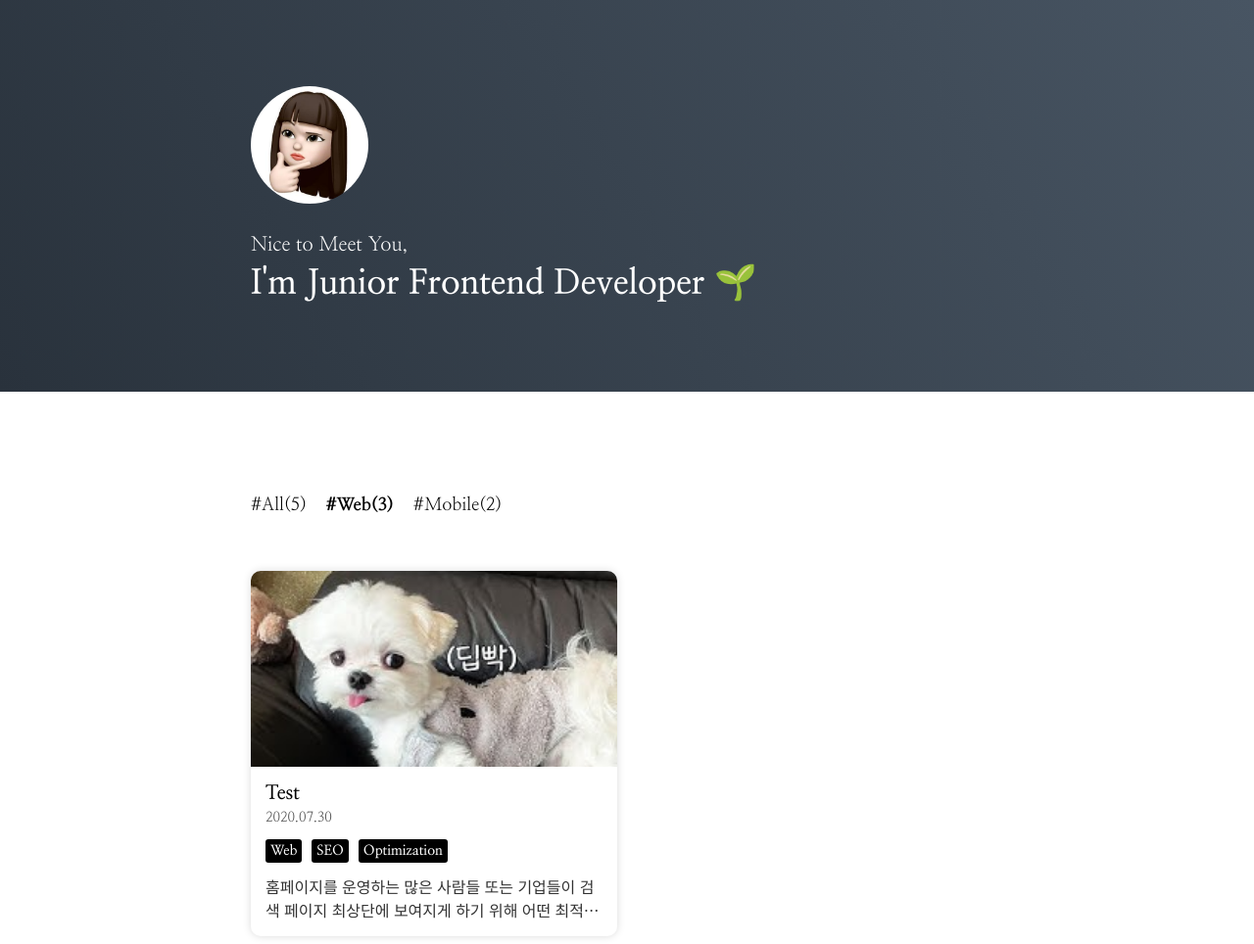
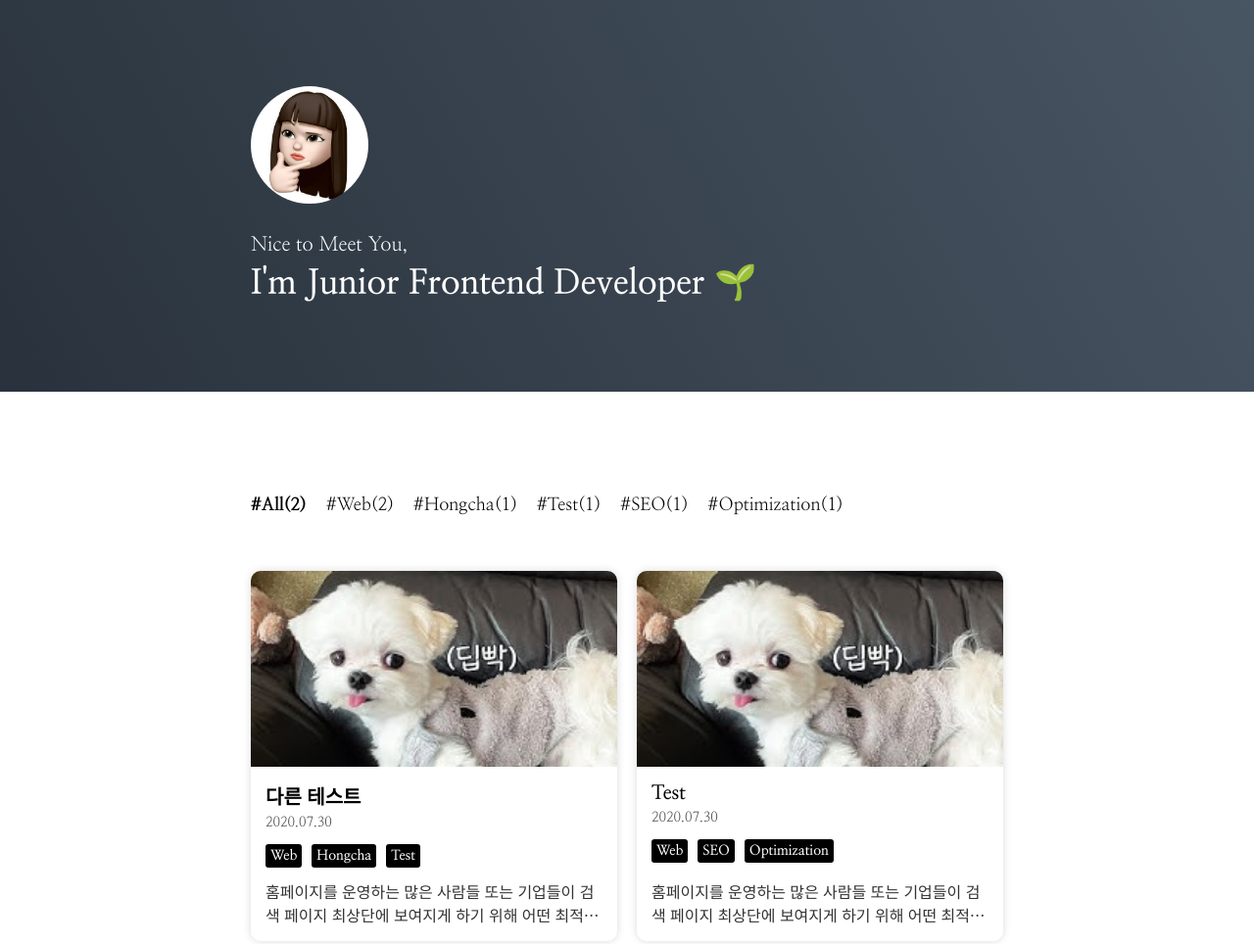
Before and after one commit to Hailey330/dev-blog, a Gatsby site: page / in a window 1280 px wide. Shown: the top 964 px of the page at 98% size. Built offline with nearby package versions, Linux system fonts and the light colour scheme; Gatsby itself is replaced by a stand-in of ours.

Commit message:
Feat: 카테고리 생성 및 카테고리별로 포스트 아이템 띄워주기
Resolves: #4

```diff
--- /dev/null
+++ b/contents/test2.md
@@ -0,0 +1,27 @@
+---
+date: '2020-07-30'
+title: '다른 테스트'
+categories: ['Web', 'Hongcha', 'Test']
+summary: '홈페이지를 운영하는 많은 사람들 또는 기업들이 검색 페이지 최상단에 보여지게 하기 위해 어떤 최적화 작업을 하는지 알아보자.'
+thumbnail: './test.png'
+---
+
+### 1. Help Google Bot to Find My Contents
+
+구글에 SiteMap을 제출하여 사이트에 있는 파일로서 새 페이지나 변경된 페이지가 있을 때 이를 검색 엔진에 알려주도록 할 수 있다.
+
+SiteMap은 사이트에 있는 페이지, 동영상 및 기타 파일과 각 관계에 관한 정보를 제공하는 파일로, 검색 엔진은 이를 읽고 사이트를 더 지능적으로 크롤링 할 수 있게 된다.
+
+### 2. Use 'Robots.txt' File
+
+Robots.txt 파일은 검색 엔진에 어떤 페이지를 크롤링해도 되는지 알리는 파일로, 서버의 루트 디렉토리에 있어야 한다.
+
+과도한 Robots.txt 파일은 더 많은 방문자를 유도할 수 있는 정상적인 검색 엔진 크롤러의 접근을 막을 가능성이 있기 때문에 적절하게 설정해야 한다.
+
+---
+
+## Source
+
+- SEO 기본 가이드
+
+  [https://support.google.com/webmasters/answer/7451184?hl=ko&ref_topic=9460495](https://support.google.com/webmasters/answer/7451184?hl=ko&ref_topic=9460495)
--- a/package.json
+++ b/package.json
@@ -24,6 +24,7 @@
     "gatsby-transformer-sharp": "^4.4.0",
     "prismjs": "^1.25.0",
     "prop-types": "^15.7.2",
+    "query-string": "^7.0.1",
     "react": "^17.0.1",
     "react-dom": "^17.0.1",
     "react-helmet": "^6.1.0"
--- a/src/components/Main/PostList.tsx
+++ b/src/components/Main/PostList.tsx
@@ -1,9 +1,10 @@
 import styled from '@emotion/styled'
-import React, { FunctionComponent } from 'react'
+import React, { FunctionComponent, useMemo } from 'react'
 import PostItem from './PostItem'
 import { PostListItemType } from 'types/PostItem.types'
 
 type PostListProps = {
+  selectedCategory: string
   posts: PostListItemType[]
 }
 
@@ -22,10 +23,30 @@ const PostListWrapper = styled.div`
   }
 `
 
-const PostList: FunctionComponent<PostListProps> = ({ posts }) => {
+const PostList: FunctionComponent<PostListProps> = ({
+  selectedCategory,
+  posts,
+}) => {
+  const postListData = useMemo(
+    () =>
+      posts.filter(
+        ({
+          node: {
+            frontmatter: { categories },
+          },
+        }: PostListItemType) =>
+          selectedCategory !== 'All'
+            ? categories.includes(selectedCategory)
+            : true,
+      ),
+    [selectedCategory],
+  )
+
+  console.log('test : ', postListData)
+
   return (
     <PostListWrapper>
-      {posts.map(({ node: { id, frontmatter } }: PostListItemType) => (
+      {postListData.map(({ node: { id, frontmatter } }: PostListItemType) => (
         <PostItem {...frontmatter} link="https://www.google.co.kr/" key={id} />
       ))}
     </PostListWrapper>
--- a/src/pages/index.tsx
+++ b/src/pages/index.tsx
@@ -1,15 +1,19 @@
-import React, { FunctionComponent } from 'react'
+import React, { FunctionComponent, useMemo } from 'react'
 import styled from '@emotion/styled'
 import GlobalStyle from 'components/Common/GlobalStyle'
 import Footer from 'components/Common/Footer'
-import CategoryList from 'components/Main/CategoryList'
+import CategoryList, { CategoryListProps } from 'components/Main/CategoryList'
 import Introduction from 'components/Main/Introduction'
 import PostList from 'components/Main/PostList'
 import { graphql } from 'gatsby'
 import { PostListItemType } from 'types/PostItem.types'
 import { IGatsbyImageData } from 'gatsby-plugin-image'
+import queryString, { ParsedQuery } from 'query-string'
 
 type IndexPageProps = {
+  location: {
+    search: string
+  }
   data: {
     allMarkdownRemark: {
       edges: PostListItemType[]
@@ -22,11 +26,7 @@ type IndexPageProps = {
   }
 }
 
-const CATEGORY_LIST = {
-  All: 5,
-  Web: 3,
-  Mobile: 2,
-}
+// CATEGORY_LIST 상수 제거
 
 const Container = styled.div`
   display: flex;
@@ -35,6 +35,7 @@ const Container = styled.div`
 `
 
 const IndexPage: FunctionComponent<IndexPageProps> = function ({
+  location: { search },
   data: {
     allMarkdownRemark: { edges },
     file: {
@@ -42,12 +43,46 @@ const IndexPage: FunctionComponent<IndexPageProps> = function ({
     },
   },
 }) {
+  const parsed: ParsedQuery<string> = queryString.parse(search)
+  const selectedCategory: string =
+    typeof parsed.category !== 'string' || !parsed.category
+      ? 'All'
+      : parsed.category
+
+  const categoryList = useMemo(
+    () =>
+      edges.reduce(
+        (
+          list: CategoryListProps['categoryList'],
+          {
+            node: {
+              frontmatter: { categories },
+            },
+          }: PostListItemType,
+        ) => {
+          categories.forEach(category => {
+            if (list[category] === undefined) list[category] = 1
+            else list[category]++
+          })
+
+          list['All']++
+
+          return list
+        },
+        { All: 0 },
+      ),
+    [],
+  )
+
   return (
     <Container>
       <GlobalStyle />
       <Introduction profileImage={gatsbyImageData} />
-      <CategoryList selectedCategory="Web" categoryList={CATEGORY_LIST} />
-      <PostList posts={edges} />
+      <CategoryList
+        selectedCategory={selectedCategory}
+        categoryList={categoryList}
+      />
+      <PostList selectedCategory={selectedCategory} posts={edges} />
       <Footer />
     </Container>
   )
```
Also changed, not shown: 1 other file.
